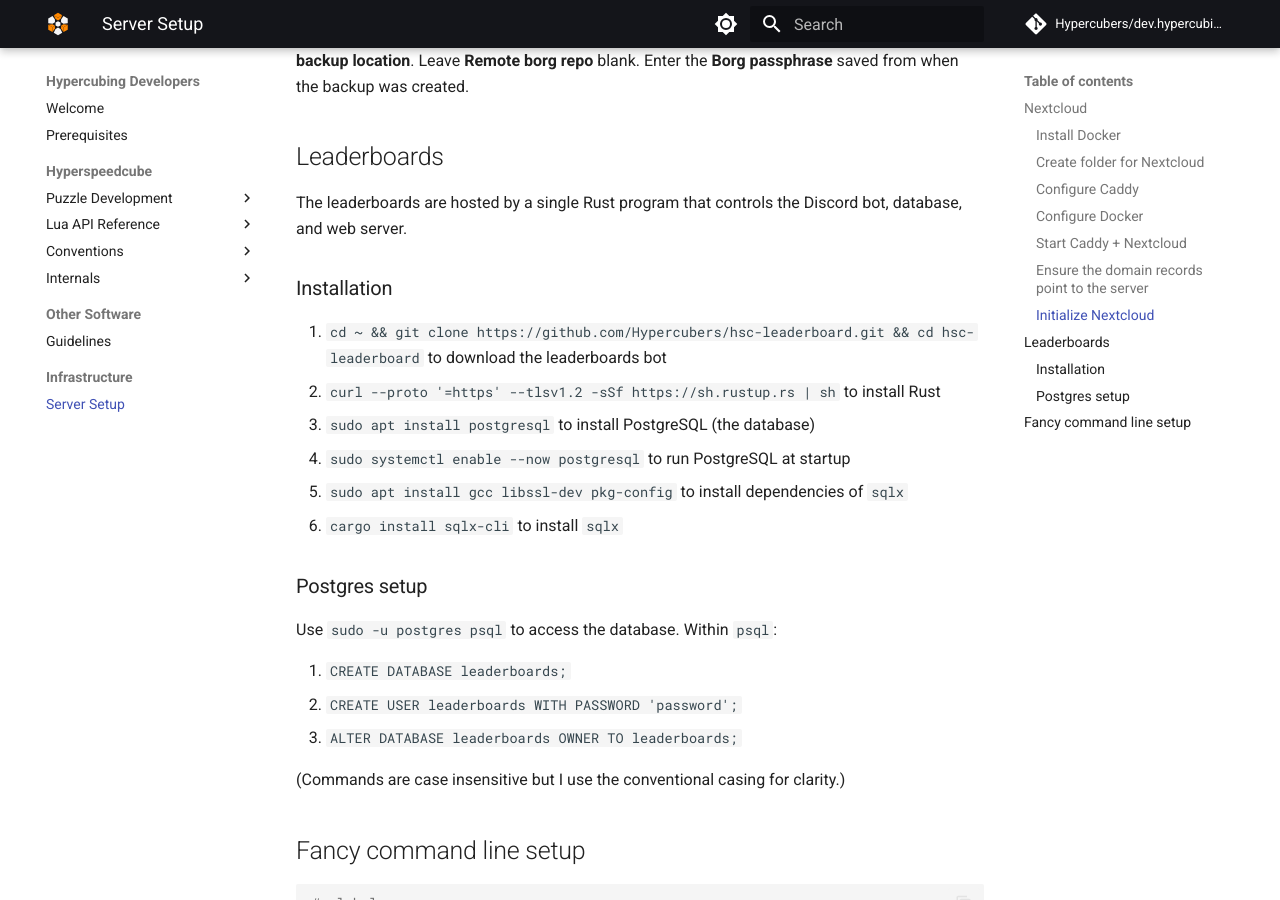
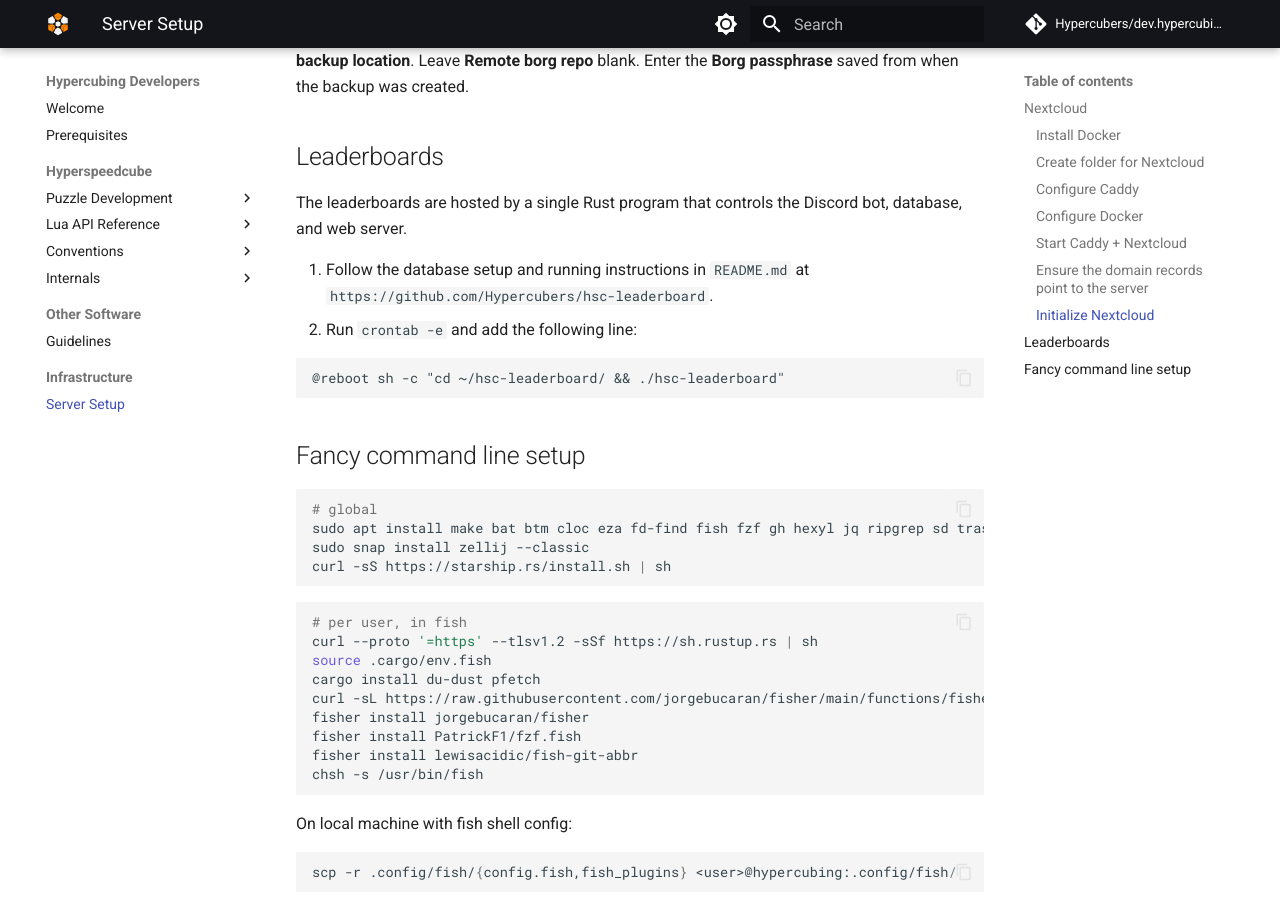
Before and after one commit to Hypercubers/dev.hypercubing.xyz, an MkDocs documentation site: the page built from docs/infrastructure/server.md, in a window 1280 px wide and 900 px high, scrolled down 4167 px. Built offline with MkDocs 1.6.1 and Material for MkDocs 9.7.7, drawn with Linux system fonts in a browser that asks for light colours; comment, search, counter and statistics services are not loaded.

Commit message:
Add crontab instructions for leaderboard server

````diff
--- a/docs/infrastructure/server.md
+++ b/docs/infrastructure/server.md
@@ -172,24 +172,12 @@
 
 The leaderboards are hosted by a single Rust program that controls the Discord bot, database, and web server.
 
-### Installation
+1. Follow the database setup and running instructions in `README.md` at `https://github.com/Hypercubers/hsc-leaderboard`.
+2. Run `crontab -e` and add the following line:
 
-1. `cd ~ && git clone https://github.com/Hypercubers/hsc-leaderboard.git && cd hsc-leaderboard` to download the leaderboards bot
-2. `curl --proto '=https' --tlsv1.2 -sSf https://sh.rustup.rs | sh` to install Rust
-3. `sudo apt install postgresql` to install PostgreSQL (the database)
-4. `sudo systemctl enable --now postgresql` to run PostgreSQL at startup
-6. `sudo apt install gcc libssl-dev pkg-config` to install dependencies of `sqlx`
-5. `cargo install sqlx-cli` to install `sqlx`
-
-### Postgres setup
-
-Use `sudo -u postgres psql` to access the database. Within `psql`:
-
-1. `CREATE DATABASE leaderboards;`
-2. `CREATE USER leaderboards WITH PASSWORD 'password';`
-3. `ALTER DATABASE leaderboards OWNER TO leaderboards;`
-
-(Commands are case insensitive but I use the conventional casing for clarity.)
+```cron
+@reboot sh -c "cd ~/hsc-leaderboard/ && ./hsc-leaderboard"
+```
 
 ## Fancy command line setup
 
````
